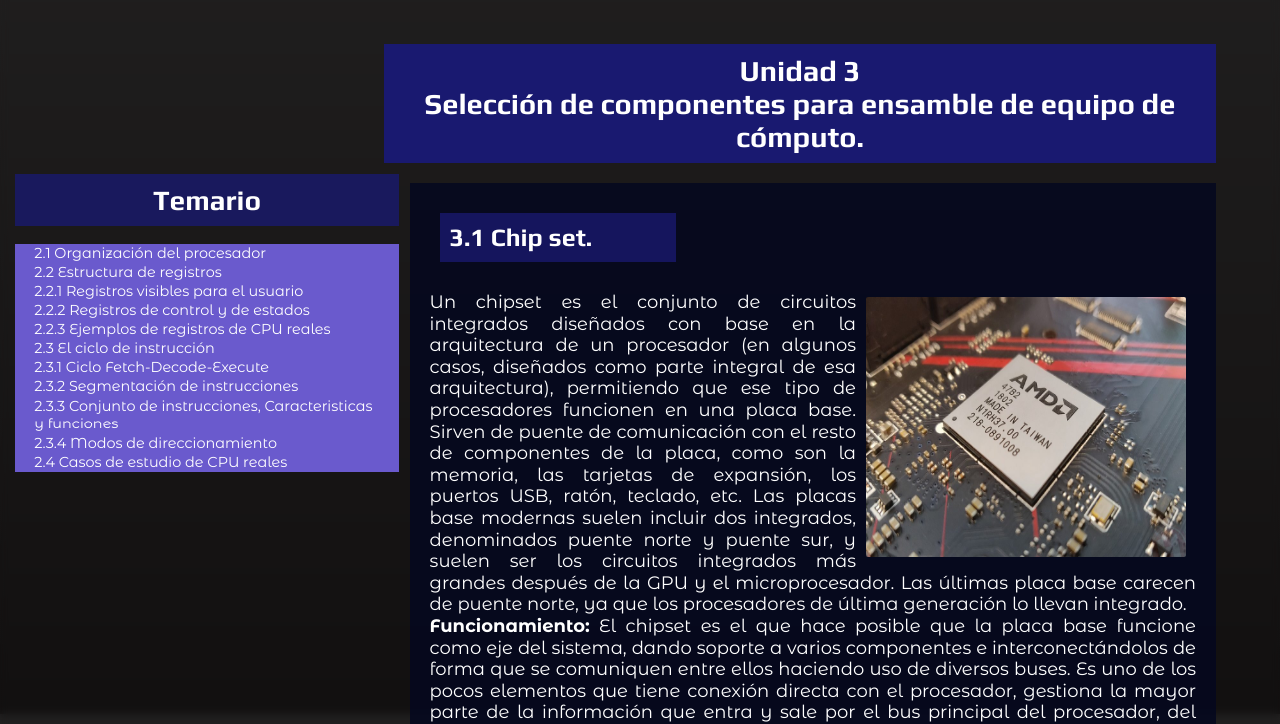
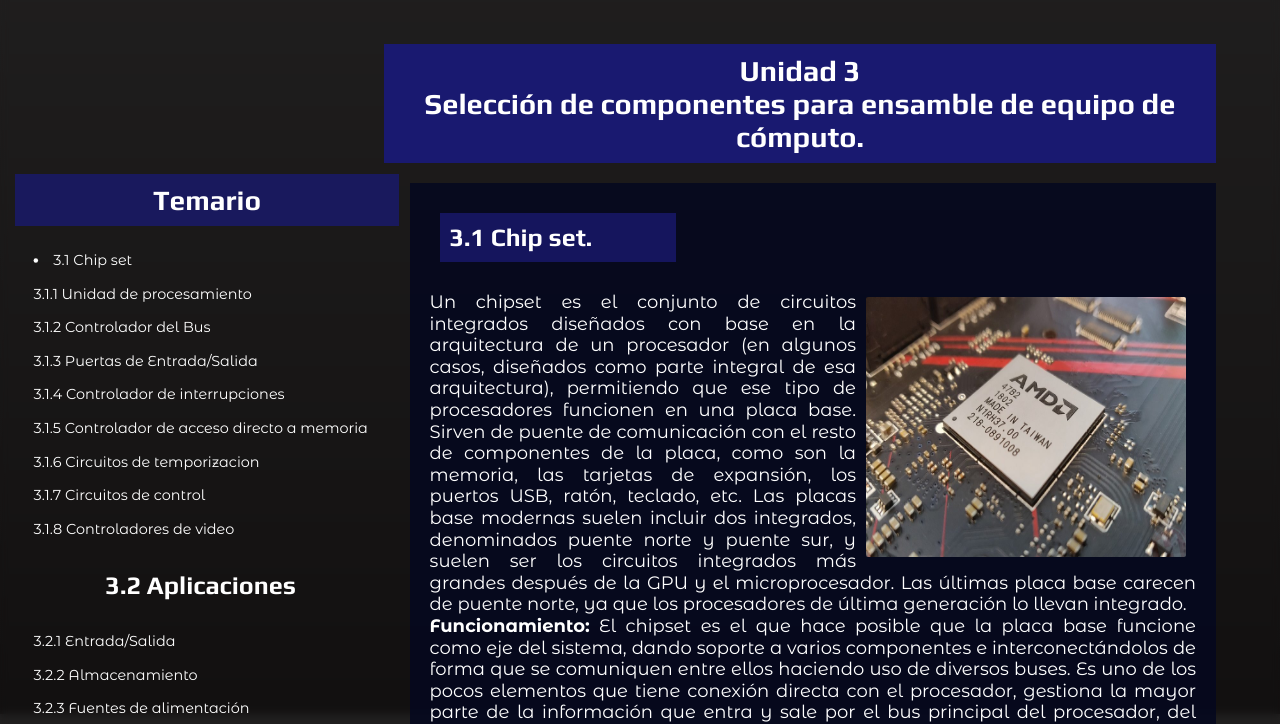
Before and after one commit to PepeCharlesxb/ArquitecturaTec, a plain HTML site: page Unidades/indexU3.html in a window 1280 px wide. Shown: the part 86-810 px from the top of the page. Drawn offline with Linux system fonts and the light colour scheme.

Commit message:
Update u3

```diff
--- a/Unidades/indexU3.html
+++ b/Unidades/indexU3.html
@@ -102,24 +102,32 @@
     <aside class="lateral">
         <h3>Temario</h3>
         <div class="tema">
+            <div id="tema">
 
-            <ul>
-                <li id="tem">2.1 Organización del procesador</li>
-                <li id="tem">2.2 Estructura de registros</li>
+                <li id="tem">3.1 Chip set</li>
                 <ul>
-                    <li id="tem">2.2.1 Registros visibles para el usuario</li>
-                    <li id="tem">2.2.2 Registros de control y de estados</li>
-                    <li id="tem">2.2.3 Ejemplos de registros de CPU reales</li>
+                  <li id="tem">3.1.1 Unidad de procesamiento</li>
+                  <li id="tem">3.1.2 Controlador del Bus</li>
+                  <li id="tem">3.1.3 Puertas de Entrada/Salida</li>
+                  <li id="tem">3.1.4 Controlador de interrupciones</li>
+                  <li id="tem">3.1.5 Controlador de acceso directo a memoria</li>
+                  <li id="tem">3.1.6 Circuitos de temporizacion</li>
+                  <li id="tem">3.1.7 Circuitos de control</li>
+                  <li id="tem">3.1.8 Controladores de video</li>
                 </ul>
-                <li id="tem">2.3 El ciclo de instrucción</li>
+                <h3 id="tem">3.2 Aplicaciones</h3>
                 <ul>
-                    <li id="tem">2.3.1 Ciclo Fetch-Decode-Execute</li>
-                    <li id="tem">2.3.2 Segmentación de instrucciones</li>
-                    <li id="tem">2.3.3 Conjunto de instrucciones, Caracteristicas y funciones</li>
-                    <li id="tem">2.3.4 Modos de direccionamiento</li>
+                  <li id="tem">3.2.1 Entrada/Salida</li>
+                  <li id="tem">3.2.2 Almacenamiento</li>
+                  <li id="tem">3.2.3 Fuentes de alimentación</li>
                 </ul>
-                <li id="tem">2.4 Casos de estudio de CPU reales</li>
-            </ul>
+                <h3 id="tem">3.3 Ambientes de servicio</h3>
+                <ul>
+                  <li id="tem">3.3.1 Negocios</li>
+                  <li id="tem">3.3.2 Industria</li>
+                  <li id="tem">3.3.3 Comercio electrónico</li>
+                </ul>
+              </div>
         </div>
 
     </aside>
--- a/css/stylesU3.css
+++ b/css/stylesU3.css
@@ -103,7 +103,8 @@
 .tema{
   position: absolute;
   top :70px;
-background-color: slateblue;
+  line-height: 2.1;
+
 }
 #tem {
     transform: scale(0.9);
@@ -113,7 +114,6 @@ background-color: slateblue;
 #tem:hover {
     background-color: #0f0c29;
     transform: scale(1.0);
-
     transition: transform 0.8s ease-in-out;
     font-style: bold;
     font-size: large;
```
